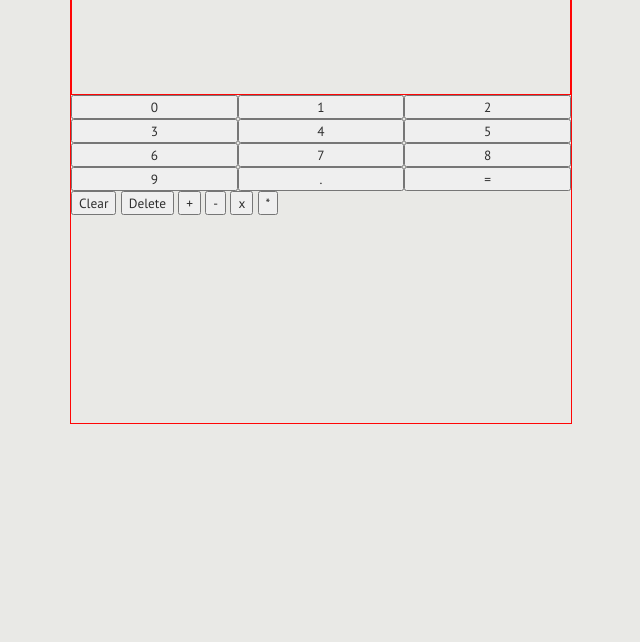
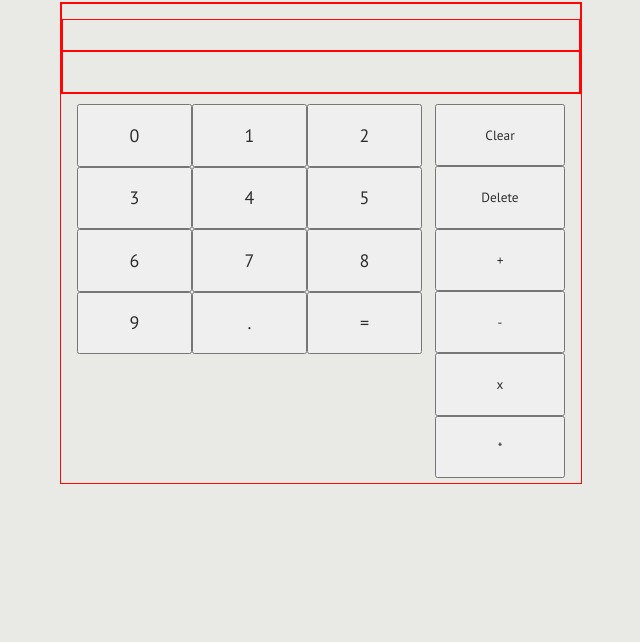
Before and after one commit to warlord200/Calculator, a plain HTML site: page index.html in a window 1280 px wide. Shown: the part 158-800 px from the top of the page, without its empty margins (319-959 px from the left). Drawn offline with Linux system fonts and the light colour scheme.

Commit message:
Buttons Arranged

```diff
--- a/index.html
+++ b/index.html
@@ -26,11 +26,12 @@
     <div class="container">
         <div class="calculator">
             <div class="result">
+                <div class="currentInput"></div>
+                <div class="calculatedResult"></div>
             </div>
             <div class="numpads-function-container">
-                <div class="numpads">
-                </div>
-                <div class="Function">
+                <div class="numpads"></div>
+                <div class="functionBar">
                     <button class="clear"> Clear </button>
                     <button class="delete"> Delete </button>
                     <button class="add"> + </button>
--- a/style.css
+++ b/style.css
@@ -9,6 +9,7 @@ body {
   margin: 0;
   padding: 0;
   background-color: #e9e9e6;
+  gap: 30px;
 }
 .header {
   height: 130px;
@@ -58,8 +59,9 @@ body {
   border: rgb(255, 6, 6) solid 1px;
   flex-direction: column;
   display: flex;
-  width: 500px;
-  height: 450px;
+  width: 520px;
+  height: 480px;
+  gap: 5px;
 }
 
 .result {
@@ -73,7 +75,7 @@ body {
 }
 .calculatedResult {
   border: rgb(255, 6, 6) solid 1px;
-  height: 40px;
+  height: 30px;
   width: auto;
   margin: 0;
   padding: 0;
@@ -81,29 +83,39 @@ body {
 
 .currentInput {
   border: rgb(255, 6, 6) solid 1px;
-  height: 60px;
+  height: 40px;
   width: auto;
   margin: 0;
   padding: 0;
 }
 
+.numpads-function-container {
+  display: flex;
+  flex-direction: row;
+  gap: 13px;
+  justify-content: center;
+  align-content: center;
+  padding: 5px;
+}
+
 .numpads {
   display: grid;
   grid-template-columns: auto auto auto;
+  height: 250px;
+  width: 345px;
 }
 
-.buttons button {
+.numpads button {
   padding-top: 5px;
   padding-bottom: 5px;
   padding-left: 50px;
   padding-right: 50px;
   font-size: large;
 }
-.buttons button:active {
-  transform: translate(0px, 5px);
-  -webkit-transform: translate(0px, 5px);
-  box-shadow: 0px 1px 0px 0px;
+
+.functionBar {
+  display: grid;
+  width: 130px;
+  height: 374px;
+  grid-template-columns: auto;
 }
-.buttons button:hover {
-  transition: all 0.5s ease-in-out;
-}
```
Also changed, not shown: src/25231.png (added).
